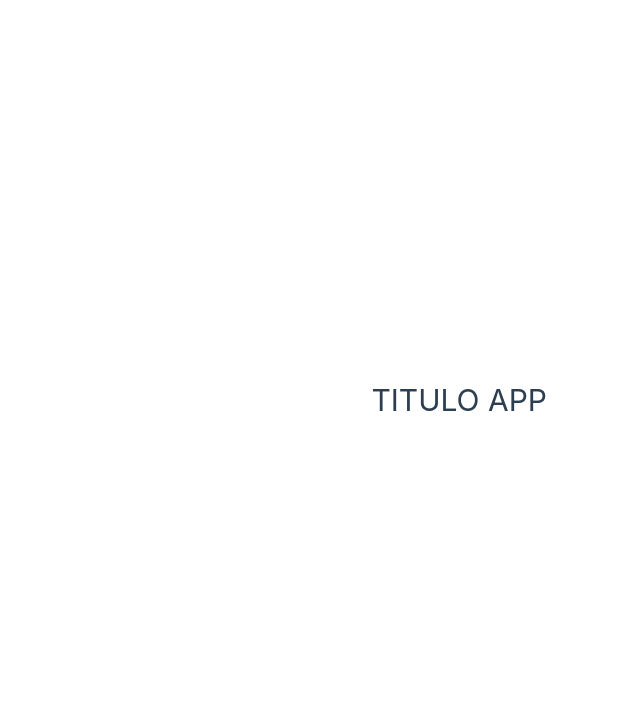
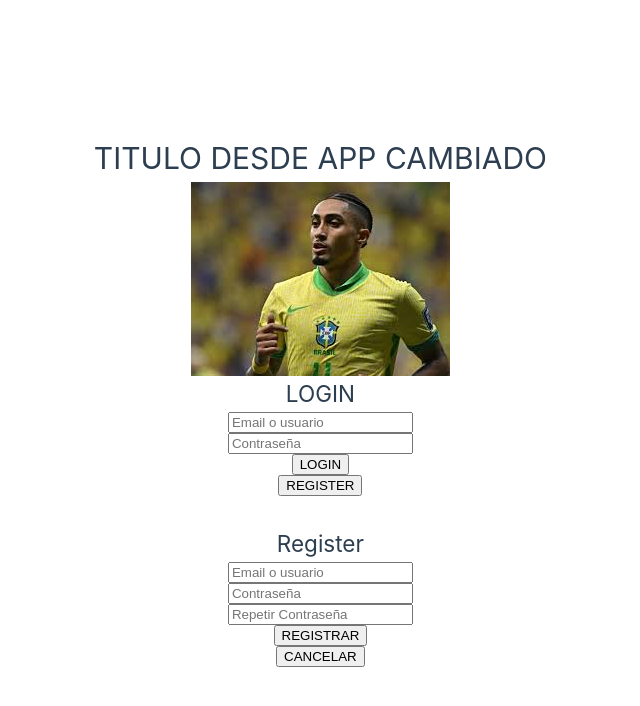
Before and after one commit to haytam-25/trabajogrupolenguajes, a Vue app: page / in a window 1280 px wide. Shown: the top 706 px of the page, without its empty margins (93-733 px from the left). Built offline with nearby package versions, Linux system fonts and the light colour scheme.

Commit message:
he creado los inputs de login y de register con sus botones y alertas

```diff
--- a/src/App.vue
+++ b/src/App.vue
@@ -6,7 +6,7 @@ import Home from './components/Home.vue';
 
 <template>
 
-<Home> sTitulo="ahora le estoy cambiando el titulo"</Home>
+<Home sTitulo="TITULO DESDE APP CAMBIADO "></Home>
 
 
 
--- a/src/components/Home.vue
+++ b/src/components/Home.vue
@@ -1,5 +1,8 @@
 <script setup>
 import {defineProps} from 'vue';
+import Login from './auth/Login.vue';
+import Register from './auth/Register.vue';
+
 
 const props = defineProps({
     sTitulo:{
@@ -11,14 +14,29 @@ const props = defineProps({
 </script>
 
 <template>
+    <div class="contenedor">
 
-<h1> {{sTitulo}} </h1>
+            <h1> {{sTitulo}} </h1>
+            <img src="../assets/descarga.jpg" alt="raphi" class="LOGO"/>
+        <div class="loginregister">
+
+            <Login></Login>
 
 
+        </div>
+    </div>
 </template>
 
 <style scoped>
 
+.contenedor{
+    display: flex;
+    flex-direction: column;
+    align-items: center;
+    }
 
-
+.LOGO{
+    height: auto;
+    width: auto;
+}
 </style>
--- /dev/null
+++ b/src/components/auth/Login.vue
@@ -0,0 +1,97 @@
+<script setup>
+    import {ref} from 'vue';
+
+    const sEmail=ref('');
+    const sPassword=ref('');
+
+    const sEmailre=ref('');
+    const sPasswordre=ref('');
+    const sRepetirPassword=ref('');
+
+    function loginPresionado(){
+        alert("El usuario escrito es "+sEmail.value+" y la contra escrita es  "+sPassword.value);
+
+    }
+
+    function registroPresionado(){
+
+    }
+
+
+    function registrarPresionado(){
+        alert("El usuario escrito es "+sEmailre.value+" y la contra escrita es  "+sPasswordre.value);
+
+    }
+
+    function cancelarPresionado(){
+
+    }
+
+</script>
+
+<template>
+    <div class="contenedor">
+        <div id="login">
+
+            <h2>LOGIN</h2>
+
+            <input  type="text" placeholder="Email o usuario" v-model="sEmail"/>
+            <input  type="password" placeholder="Contraseña"v-model="sPassword"/>
+
+
+            <button @click="loginPresionado">LOGIN</button>
+
+            <button @click="registroPresionado">REGISTER</button>
+
+        </div>
+
+        <div id="register">
+            <h2>Register</h2>
+
+
+            <input  type="text" placeholder="Email o usuario" v-model="sEmailre"/>
+            <input  type="password" placeholder="Contraseña"v-model="sPasswordre"/>
+            <input  type="password" placeholder="Repetir Contraseña"v-model="sRepetirPassword"/>
+
+
+            <button @click="registrarPresionado">REGISTRAR</button>
+
+            <button @click="cancelarPresionado">CANCELAR</button>
+
+
+        </div>
+
+    </div>
+
+
+
+</template>
+
+<style scoped>
+    .contenedor {
+        display: flex;
+        flex-direction: column;
+        align-items: center;
+        width: 300px;
+    }
+
+    #login{
+        display: flex;
+        flex-direction: column;
+        align-items: center;
+        width: 300px;
+    }
+
+    #register{
+        margin-top: 30px;
+        display: flex;
+        flex-direction: column;
+        align-items: center;
+        width: 300px;
+    }
+
+
+
+
+
+</style>
--- a/src/components/Login.vue
+++ b/src/components/auth/Register.vue
@@ -4,7 +4,7 @@
 
 <template>
 
-
+<h1>Register</h1>
 
 
 </template>
```
Also changed, not shown: src/components/Register.vue (deleted, +0 -16 lines), src/assets/descarga.jpg (added).
